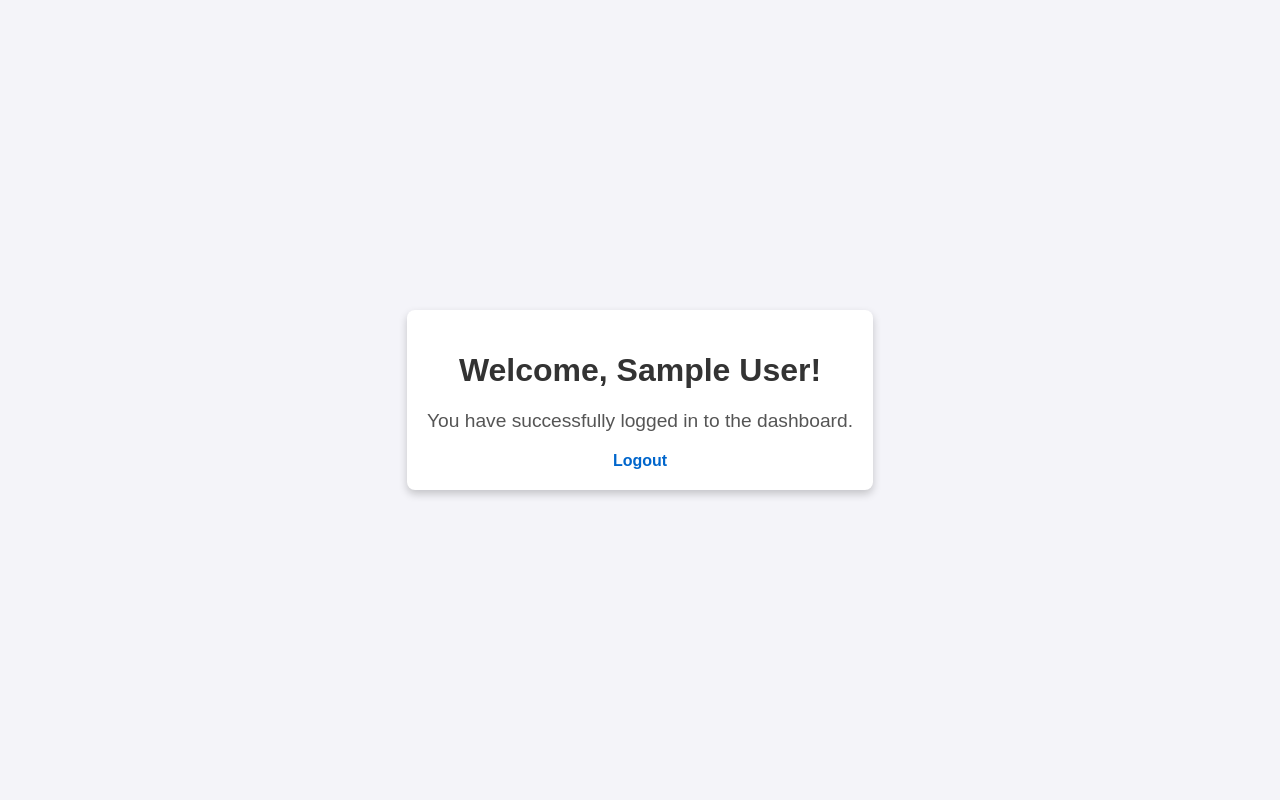
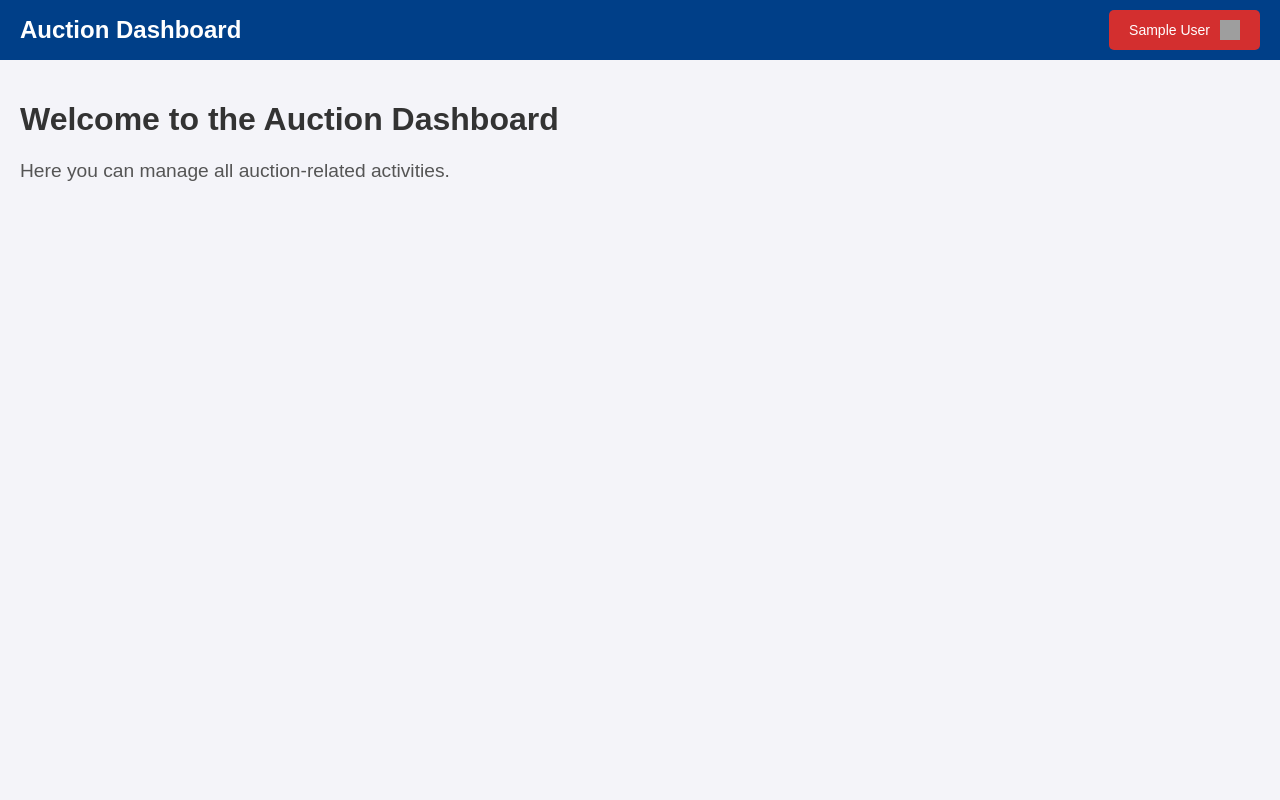
Before and after one commit to rajaramsharma/CricketAuctionHub, a PHP site: page /dashboard.php in a window 1280 px wide. Run offline with PHP 8.4, Linux system fonts and the light colour scheme; the visitor is signed in with stand-in values (Sample User, id 1); tables that the repository leaves empty or names only in its code hold one stand-in row (values such as "Sample post"); grey boxes are pictures that could not be loaded.

Commit message:
modified

```diff
--- a/dashboard.php
+++ b/dashboard.php
@@ -27,47 +27,117 @@ $conn->close();
 <!DOCTYPE html>
 <html>
 <head>
-    <title>Dashboard</title>
+    <title>Auction Dashboard</title>
     <style>
         body {
             font-family: Arial, sans-serif;
             margin: 0;
             padding: 0;
             background: #f4f4f9;
+        }
+
+        header {
             display: flex;
-            justify-content: center;
+            justify-content: space-between;
             align-items: center;
-            height: 100vh;
+            padding: 10px 20px;
+            background-color: #003f88;
+            color: white;
         }
-        .container {
-            text-align: center;
+
+        header .logo {
+            font-size: 24px;
+            font-weight: bold;
+        }
+
+        header .user-dropdown {
+            position: relative;
+        }
+
+        header .user-dropdown button {
+            background: #d32f2f;
+            color: white;
+            border: none;
+            padding: 10px 20px;
+            border-radius: 5px;
+            cursor: pointer;
+            font-size: 14px;
+            display: flex;
+            align-items: center; /* Ensures icon and text are aligned */
+            gap: 10px; /* Adds space between icon and text */
+            position: relative;
+        }
+
+        header .user-dropdown button img {
+            width: 20px;
+            height: 20px;
+            object-fit: cover; /* Ensures image scales properly */
+        }
+
+        header .user-dropdown .dropdown-menu {
+            position: absolute;
+            right: 0;
+            top: 40px;
+            background: white;
+            box-shadow: 0 4px 8px rgba(0, 0, 0, 0.1);
+            border-radius: 5px;
+            overflow: hidden;
+            display: none;
+            z-index: 1000;
+        }
+
+        header .user-dropdown:hover .dropdown-menu {
+            display: block;
+        }
+
+        header .user-dropdown .dropdown-menu a {
+            display: block;
+            padding: 10px 20px;
+            text-decoration: none;
+            color: #333;
+            font-size: 14px;
+            border-bottom: 1px solid #f4f4f9;
+        }
+
+        header .user-dropdown .dropdown-menu a:hover {
+            background: #f4f4f9;
+        }
+
+        .dashboard-container {
             padding: 20px;
-            background: #fff;
-            border-radius: 8px;
-            box-shadow: 0 4px 8px rgba(0, 0, 0, 0.2);
         }
-        h1 {
+
+        .dashboard-container h1 {
             color: #333;
         }
-        p {
+
+        .dashboard-container p {
             font-size: 1.2em;
             color: #555;
-        }
-        a {
-            text-decoration: none;
-            color: #0066cc;
-            font-weight: bold;
-        }
-        a:hover {
-            text-decoration: underline;
         }
     </style>
 </head>
 <body>
-    <div class="container">
-        <h1>Welcome, <?php echo htmlspecialchars($username); ?>!</h1>
-        <p>You have successfully logged in to the dashboard.</p>
-        <a href="logout.php">Logout</a>
+    <!-- Header -->
+    <header>
+        <div class="logo">Auction Dashboard</div>
+        <div class="user-dropdown">
+            <button>
+                <?php echo htmlspecialchars($username); ?>
+                <img src="user-icon.png" alt="User Icon">
+            </button>
+            <div class="dropdown-menu">
+                <a href="dashboard.php">Dashboard</a>
+                <a href="profile.php">Profile</a>
+                <a href="logout.php">Logout</a>
+            </div>
+        </div>
+    </header>
+
+    <!-- Dashboard Content -->
+    <div class="dashboard-container">
+        <h1>Welcome to the Auction Dashboard</h1>
+        <p>Here you can manage all auction-related activities.</p>
     </div>
 </body>
 </html>
```
